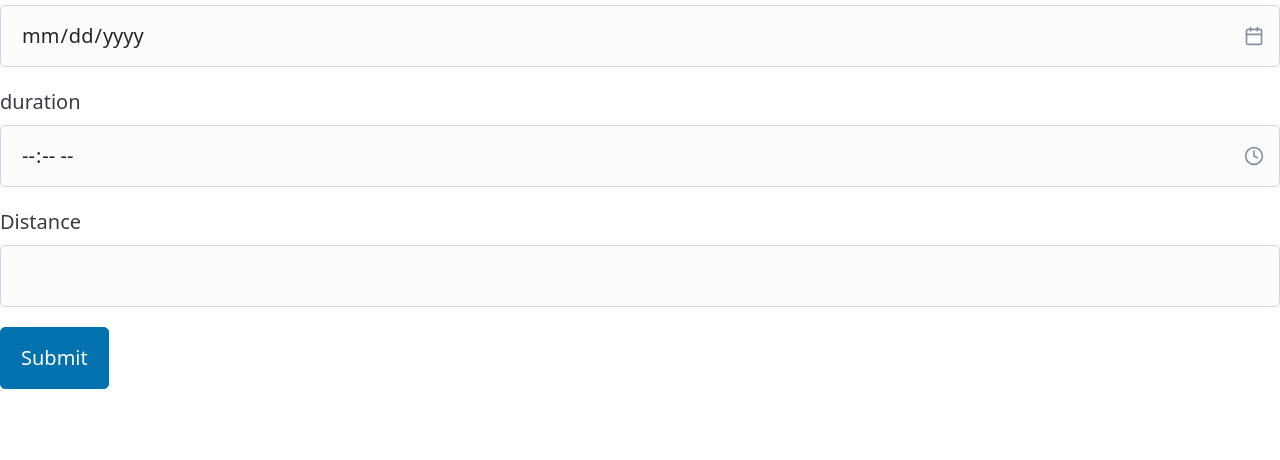
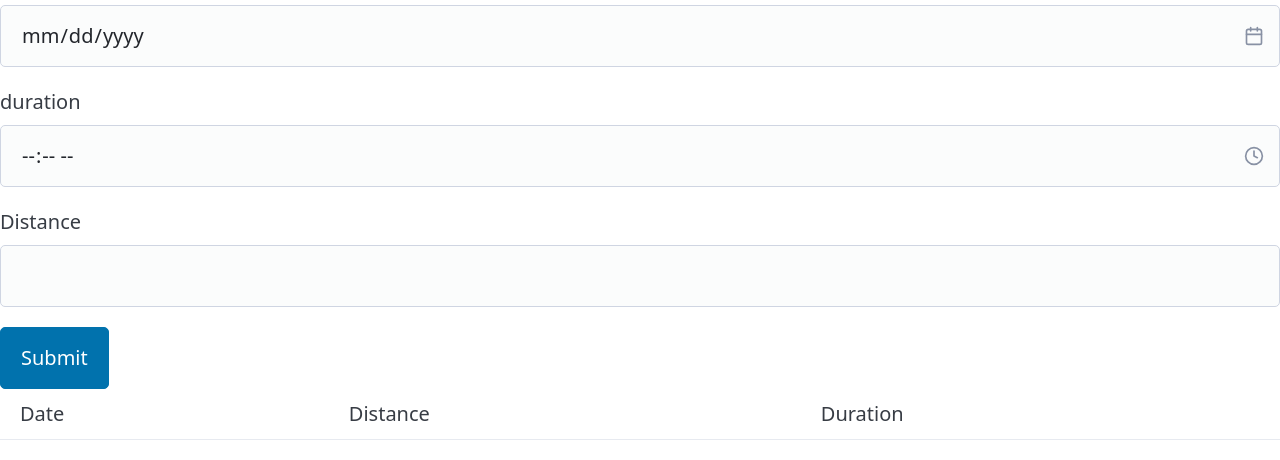
Before and after one commit to martensoderlind/Traning-app, a website: page frontend/public/index.html in a window 1280 px wide. Shown: the part 98-558 px from the top of the page. Drawn offline with nearby package versions, Linux system fonts and the light colour scheme.

Commit message:
table to display training sessions

```diff
--- a/frontend/public/index.html
+++ b/frontend/public/index.html
@@ -33,7 +33,13 @@
       </form>
     </div>
     <div>
-      <ul id="placeholder"></ul>
+      <table id="placeholder">
+        <tr>
+          <th>Date</th>
+          <th>Distance</th>
+          <th>Duration</th>
+        </tr>
+      </table>
     </div>
   </body>
   <script src="../dist/index.js"></script>
```
